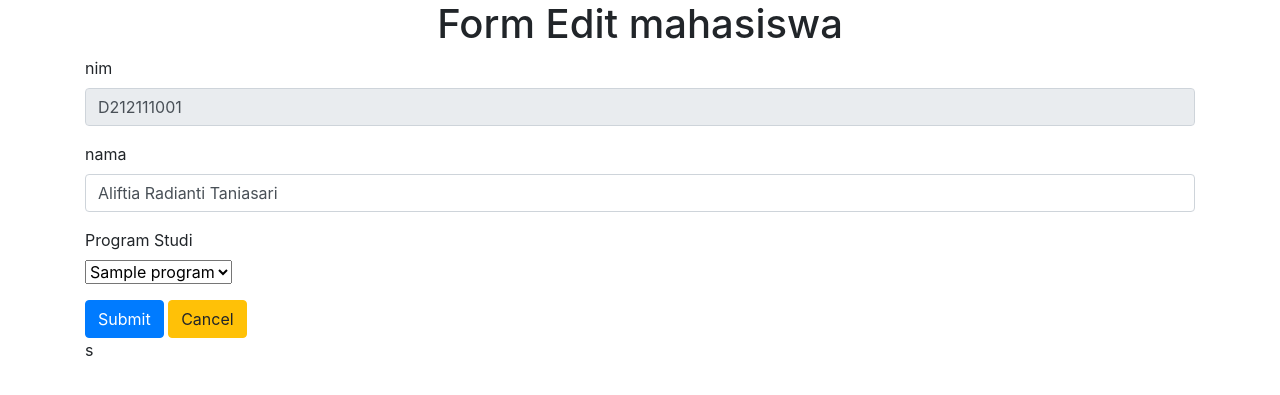
After one commit to Dewiyulianti01/UTS-php-dasar-, a PHP site: page /tugas10_edit.php?nim=D212111001 in a window 1280 px wide. The commit adds this page. Shown: the top 395 px of the page. Run offline with PHP 8.4, Linux system fonts and the light colour scheme; data comes from the database, SQL or seed files in the repository; tables that the repository leaves empty or names only in its code hold one stand-in row (values such as "Sample post").

Commit message:
tugas 10

```diff
--- a/Mahasiswa.php
+++ b/Mahasiswa.php
@@ -42,7 +42,11 @@
                 <td><?= $row['nim']; ?></td>
                 <td><?= $row['nama']; ?></td>
                 <td><?= $row['name']; ?></td>
-
+                <td>
+                    <a href="tugas10_edit.php?nim=<?= $row['nim']?>" class="btn btn-success">Edit</a>
+                    <a href="tugas10_hapus.php?nim=<?= $row['nim']?>" class="btn btn-danger"
+                        onclick="return confirm('Apakah Anda Yakin Akan Menghapus Data Ini ?');">Hapus</a>
+                </td>
         </tr>
         <?php } ?>
     </table>
--- /dev/null
+++ b/tugas10_edit.php
@@ -0,0 +1,59 @@
+<?php
+
+     $mysqli = new mysqli('localhost','root','', 'tedc');
+     $nim = $_GET['nim'];
+
+     $mahasiswa = $mysqli->query("SELECT * FROM students WHERE nim='$nim'");
+     $data = $mahasiswa->fetch_assoc();
+     $program_studi = $mysqli->query("SELECT * FROM studi_program");
+
+    if (isset($_POST['nama'])) {
+        $nama = $_POST['nama'];
+        $program_studi = $_POST['name'];
+
+        $update = $mysqli->query("UPDATE students SET nama='$nama', Studi_Program_Id='$program_studi' WHERE nim='$nim'");
+        if($update) {
+            header("Location: mahasiswa.php");
+            exit();
+        }
+}
+?>
+
+<!DOCTYPE html>
+<html lang="en">
+<head>
+    <meta charset="UTF-8">
+    <meta name="viewport" content="width=device-width, initial-scale=1.0">
+    <title>Edit Mahasiswa</title>
+
+    <!-- Bootstrap CSS -->
+    <link rel="stylesheet" href="https://cdn.jsdelivr.net/npm/bootstrap@4.4.1/dist/css/bootstrap.min.css" integrity="sha384-Vkoo8x4CGsO3+Hhxv8T/Q5PaXtkKtu6ug5TOeNV6gBiFeWPGFN9MuhOf23Q9Ifjh" crossorigin="anonymous">
+
+</head>
+<body>
+    <div class ="container">
+    <h1 class="text-center">Form Edit mahasiswa</h1>
+    <form method ="POST">
+        <div class ="mb-3">
+            <label for="nim" class="form-label">nim</label>
+            <input type="text" class="form-control" id="nim" name="nim" value="<?= $data['nim']?>" disabled>
+        </div>
+        <div class ="mb-3">
+            <label for="nama" class="form-label">nama</label>
+            <input type="text" class="form-control" id="nama" name="nama" value="<?= $data['nama']?>">
+        </div>
+        <div class ="mb-3">
+            <label for="name" class="form-label">Program Studi</label><br>
+            <select class="form-select" id="name" name="name">
+            <?php while ($row = $program_studi->fetch_assoc()) { ?>
+                <option value="<?= $row['studi_program_id'] ?>" <?= $row['studi_program_id'] == $data['studi_program_id'] ? 'selected' : '' ?>><?= $row['name']?></option>
+                <?php } ?>
+            </select>
+        </div>
+        <div class="mt-3">
+                <button type="submit" class="btn btn-primary">Submit</button>
+                <a href="mahasiswa.php" class="btn btn-warning">Cancel</a>
+         </div>s
+    </form>
+</body>
+</html>
```
Also changed, not shown: tugas10_hapus.php (added, +14 -0 lines).
